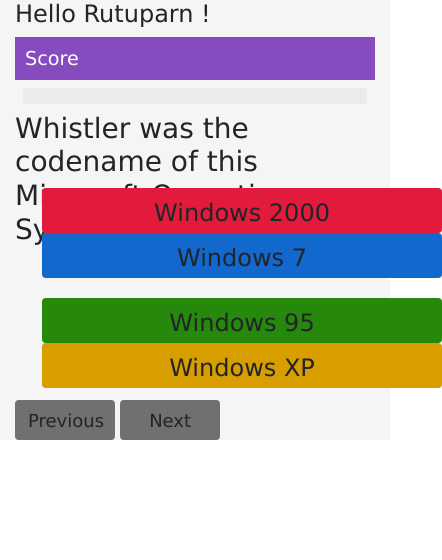
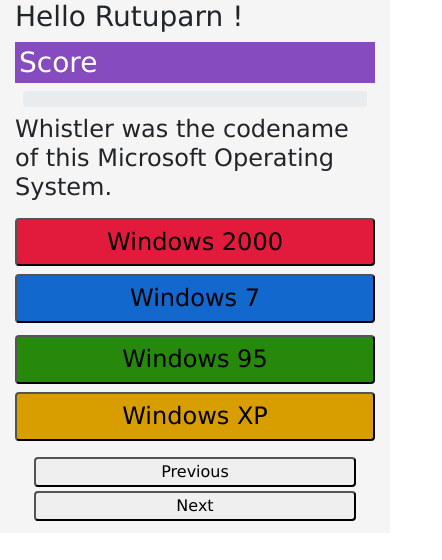
Before and after one commit to InputBlackBoxOutput/Quiz-Web-API, a plain HTML site: page index.html in a window 390 px wide. Shown: the whole page, 442 px wide, since content can reach past the window. Drawn offline with nearby package versions, Linux system fonts and the light colour scheme.

Commit message:
Webpage now fully responsive

```diff
--- a/compute.js
+++ b/compute.js
@@ -32,24 +32,11 @@ class Form{
 		this.score = 0;
 		this.result ='Something went wrong!';
 		this.questionBank = questionBank;
+		this.numberOfquestions = questionBank.results.length;
 
 		document.getElementById('quiz').style = "font-family:  Verdana, Geneva,sans-serif; background-color:#F5F5F5;";
-		document.getElementById('greet').style ="font-size: 1.5em;";
-		document.getElementById('score').style ="font-size: 1.2em; padding: 10px; background-color: #864CBF;";
-		document.getElementById('prog-bar').style.width = "0%";
-		document.getElementById('question').style.cssText ="font-size: 1.75em; height: 60px";
+		document.getElementById('score').style ="background-color: #864CBF;";
 
-		let opts = document.getElementsByClassName('opt');
-		for(let i=0; i< opts.length; i++)
-		{
-			opts[i].style.cssText = " font-size: x-large; text-align: center; width: 400px; height: 45px;";
-		}
-
-		let ctrls = document.getElementsByClassName('ctrl');
-		for(let i=0; i< ctrls.length; i++)
-		{
-			ctrls[i].style.cssText = " 	font-size: large; background-color: #707070; text-align: center; width:100px; height:40px;";
-		}
 	}
 
 	greetUser(name) {
@@ -159,7 +146,7 @@ class Form{
 	nextQuestion() {
 		if(this.currentQuestion < this.questionBank.results.length - 1)  {
 			this.displayQuestionAndOptions(++this.currentQuestion);
-			document.getElementById('prog-bar').style.width = 10 * this.currentQuestion +'%';
+			document.getElementById('prog-bar').style.width = (100/ this.numberOfquestions) * this.currentQuestion +'%';
 		}
 		else
 			document.getElementById('result').innerText = "End of quiz";
@@ -168,7 +155,7 @@ class Form{
 	previousQuestion() {
 		if(this.currentQuestion > 0) {
 			this.displayQuestionAndOptions(--this.currentQuestion);
-			document.getElementById('prog-bar').style.width = 10 * this.currentQuestion +'%';
+			document.getElementById('prog-bar').style.width = (100/ this.numberOfquestions) * this.currentQuestion +'%';
 		}
 		else
 			document.getElementById('result').innerText = "Start of quiz";
--- a/index.html
+++ b/index.html
@@ -11,34 +11,49 @@
 
   <body>
 	<div class="container md" id="quiz">
-		<h1 class="d-block" id="greet"></h1>
-		<h1 class="d-block text-white" id = "score">Score</h1>
 
-		<span class="progress m-2">
-		  <div class="progress-bar" style="width: 10%" id="prog-bar"></div>
-		</span>
+		<div class="row">
+			<div class="col-lg-12">
+				<h3 class="label label-default" id="greet"></h3>
+				<h3 class="label label-default text-white p-1" id = "score">Score</h3>
 
-		<h1 class="d-block text-sm" id="question">Question</h1>
+				<span class="progress m-2">
+				  <div class="progress-bar" style="width: 0%" id="prog-bar"></div>
+				</span>
 
-		<div class="row m-1">
-			<div class="col-sm m-2">
-				<button class="opt btn rounded " id="opt1">Option 1</button>
-				<button class="opt btn rounded " id="opt2">Option 2</button>
-			</div>
-		</div>
-		<div class="row m-1">
-			<div class="col-sm m-2">
-				<button class="opt btn rounded " id="opt3">Option 3</button>
-				<button class="opt btn rounded " id="opt4">Option 4</button>
+				<h4 class="label label-default" id="question"> Question </h4>
 			</div>
 		</div>
 
 
-		<button  class="ctrl btn rounded " id="prev">Previous</button>
-		<button  class="ctrl btn rounded " id="next">Next</button>
+		<div class="row mt-2 mb-1">
+			<div class="col-lg-6">
+				<h4><button class="btn-block rounded p-2" id="opt1">Option1</button></h4>
+			</div>
+			<div class="col-lg-6">
+				<h4><button class="btn-block rounded p-2" id="opt2">Option2</button></h4>
+			</div>
+		</div>
 
+		<div class="row mb-2 ">
+			<div class="col-lg-6">
+				<h4><button class="btn-block rounded p-2" id="opt3">Option3</button></h4>
+			</div>
+			<div class="col-lg-6">
+				<h4><button class="btn-block rounded p-2" id="opt4">Option4</button></h4>
+			</div>
+		</div>
 
-		<h3 id="result"></h3>
+		<div class="row m-1">
+			<div class="col-lg-3 mb-1">
+				<button  class="btn-block rounded " id="prev">Previous</button>
+			</div>
+			<div class="col-lg-3 mb-1">
+				<button  class="btn-block rounded " id="next">Next</button>
+			</div>
+			<div class="col-lg-3">
+				<h3 class="label label-default" id="result"></h3>
+			</div>
 
 		<script src="test.js"></script>
 		<script src="compute.js"></script>
```
